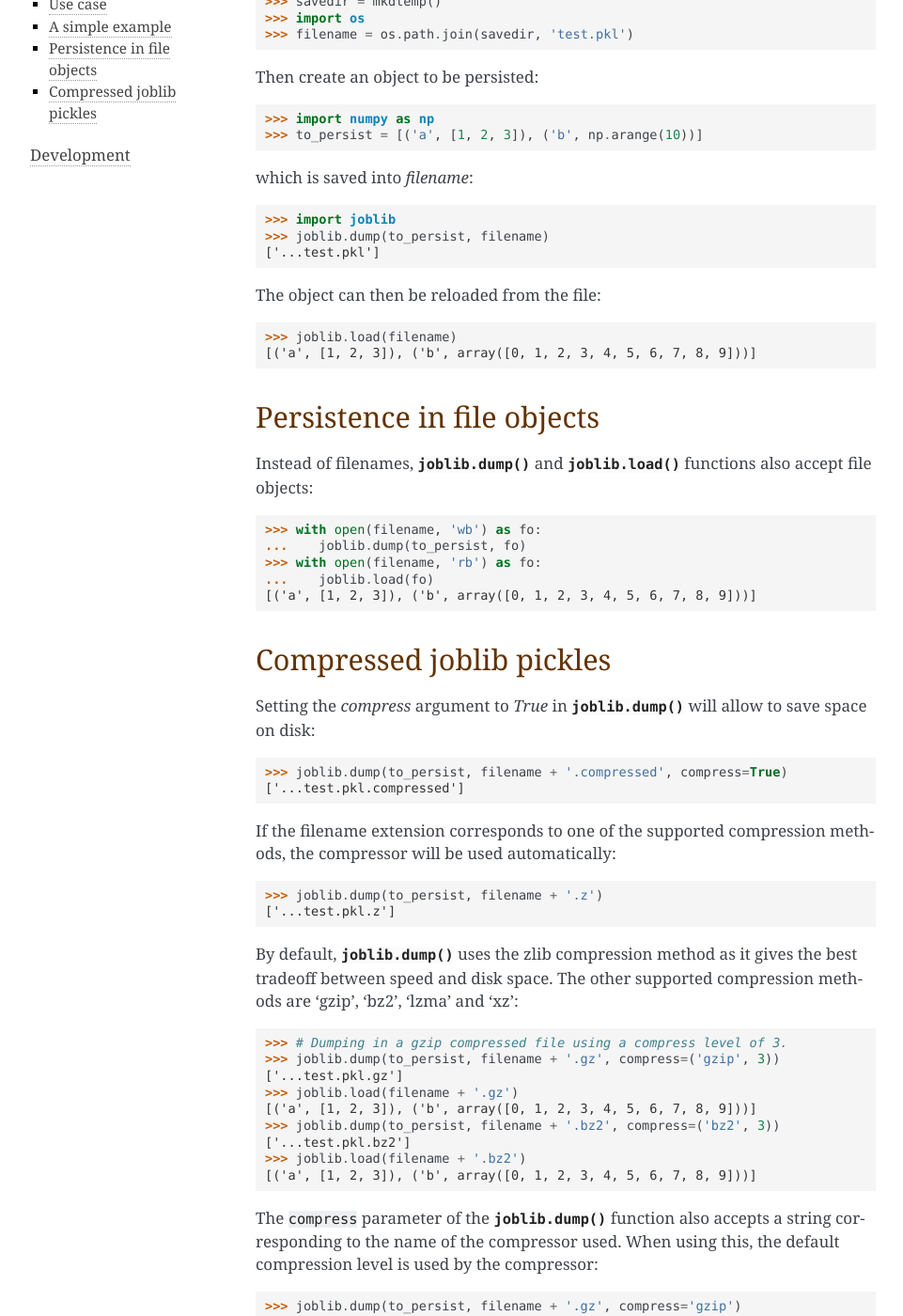
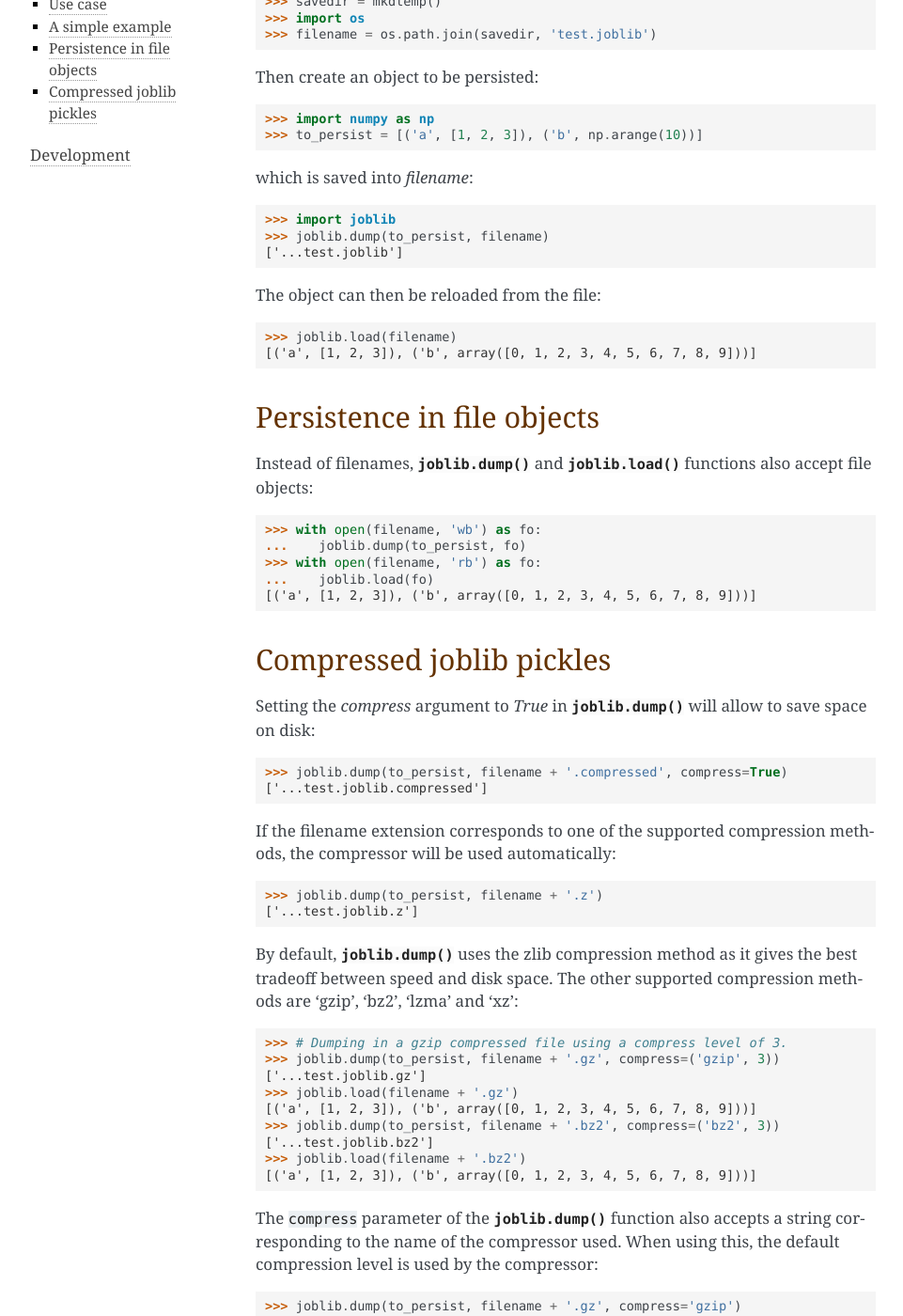
Before and after one commit to joblib/joblib, a Sphinx documentation site: the page built from doc/persistence.rst, in a window 1280 px wide and 1400 px high, scrolled down 416 px. Shown: the whole window at 94% size, without its empty margins (148-1109 px from the left). Built offline with Sphinx 7.4.7, drawn with Linux system fonts in a browser that asks for light colours; formulas are drawn with MathJax 3; pages that are not in the unit, such as notebooks, are missing from menus; some of the changed text lies outside the part shown.

Commit message:
DOC: use the .joblib extension instead of .pkl

```diff
--- a/doc/persistence.rst
+++ b/doc/persistence.rst
@@ -21,7 +21,7 @@ First create a temporary directory::
   >>> from tempfile import mkdtemp
   >>> savedir = mkdtemp()
   >>> import os
-  >>> filename = os.path.join(savedir, 'test.pkl')
+  >>> filename = os.path.join(savedir, 'test.joblib')
 
 Then create an object to be persisted::
 
@@ -32,7 +32,7 @@ which is saved into `filename`::
 
   >>> import joblib
   >>> joblib.dump(to_persist, filename)  # doctest: +ELLIPSIS
-  ['...test.pkl']
+  ['...test.joblib']
 
 The object can then be reloaded from the file::
 
@@ -60,13 +60,13 @@ Setting the `compress` argument to `True` in :func:`joblib.dump` will allow to
 save space on disk:
 
   >>> joblib.dump(to_persist, filename + '.compressed', compress=True)  # doctest: +ELLIPSIS
-  ['...test.pkl.compressed']
+  ['...test.joblib.compressed']
 
 If the filename extension corresponds to one of the supported compression
 methods, the compressor will be used automatically:
 
   >>> joblib.dump(to_persist, filename + '.z')  # doctest: +ELLIPSIS
-  ['...test.pkl.z']
+  ['...test.joblib.z']
 
 By default, :func:`joblib.dump` uses the zlib compression method as it gives
 the best tradeoff between speed and disk space. The other supported compression
@@ -74,11 +74,11 @@ methods are 'gzip', 'bz2', 'lzma' and 'xz':
 
   >>> # Dumping in a gzip compressed file using a compress level of 3.
   >>> joblib.dump(to_persist, filename + '.gz', compress=('gzip', 3))  # doctest: +ELLIPSIS
-  ['...test.pkl.gz']
+  ['...test.joblib.gz']
   >>> joblib.load(filename + '.gz')
   [('a', [1, 2, 3]), ('b', array([0, 1, 2, 3, 4, 5, 6, 7, 8, 9]))]
   >>> joblib.dump(to_persist, filename + '.bz2', compress=('bz2', 3))  # doctest: +ELLIPSIS
-  ['...test.pkl.bz2']
+  ['...test.joblib.bz2']
   >>> joblib.load(filename + '.bz2')
   [('a', [1, 2, 3]), ('b', array([0, 1, 2, 3, 4, 5, 6, 7, 8, 9]))]
 
@@ -87,7 +87,7 @@ string corresponding to the name of the compressor used. When using this, the
 default compression level is used by the compressor:
 
   >>> joblib.dump(to_persist, filename + '.gz', compress='gzip')  # doctest: +ELLIPSIS
-  ['...test.pkl.gz']
+  ['...test.joblib.gz']
 
 .. note::
 
@@ -108,7 +108,7 @@ If the ``lz4`` package is installed, this compression method is automatically
 available with the dump function.
 
   >>> joblib.dump(to_persist, filename + '.lz4')  # doctest: +ELLIPSIS
-  ['...test.pkl.lz4']
+  ['...test.joblib.lz4']
   >>> joblib.load(filename + '.lz4')
   [('a', [1, 2, 3]), ('b', array([0, 1, 2, 3, 4, 5, 6, 7, 8, 9]))]
 
```
Also changed, not shown: 1 other file.
